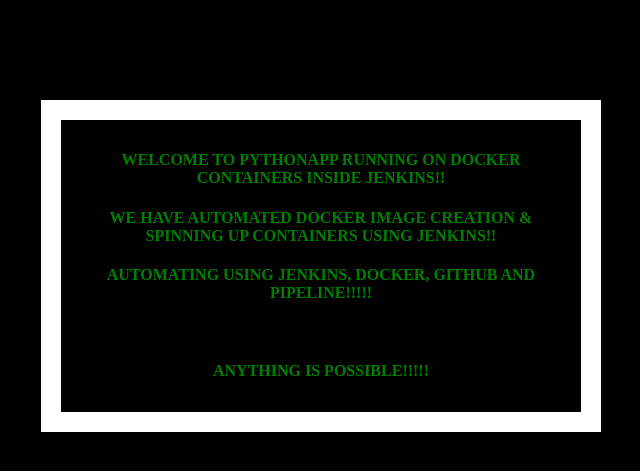
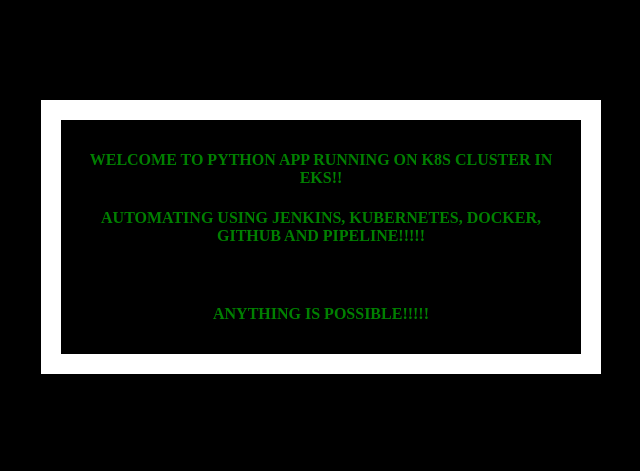
Before and after one commit to akannan1087/myPythonDockerRepo, a Flask app: page / in a window 1280 px wide. Shown: the top 471 px of the page, without its empty margins (319-959 px from the left). Run offline with Flask 2, Linux system fonts and the light colour scheme.

Commit message:
Update index.html

```diff
--- a/templates/index.html
+++ b/templates/index.html
@@ -19,9 +19,8 @@
   </head>
   <body>
     <div class="container">
-      <h4>Welcome to PythonApp running on Docker containers inside Jenkins!!</h4>
-      <h4>We have automated Docker image creation & spinning up Containers using Jenkins!!</h4>
-      <h4>Automating using Jenkins, Docker, GitHub and Pipeline!!!!!</h4>
+      <h4>Welcome to Python App running on K8S cluster in EKS!!</h4>
+      <h4>Automating using Jenkins, Kubernetes, Docker, GitHub and Pipeline!!!!!</h4>
       <br>
        <h4>Anything is Possible!!!!!</h4>
     </div>
```
